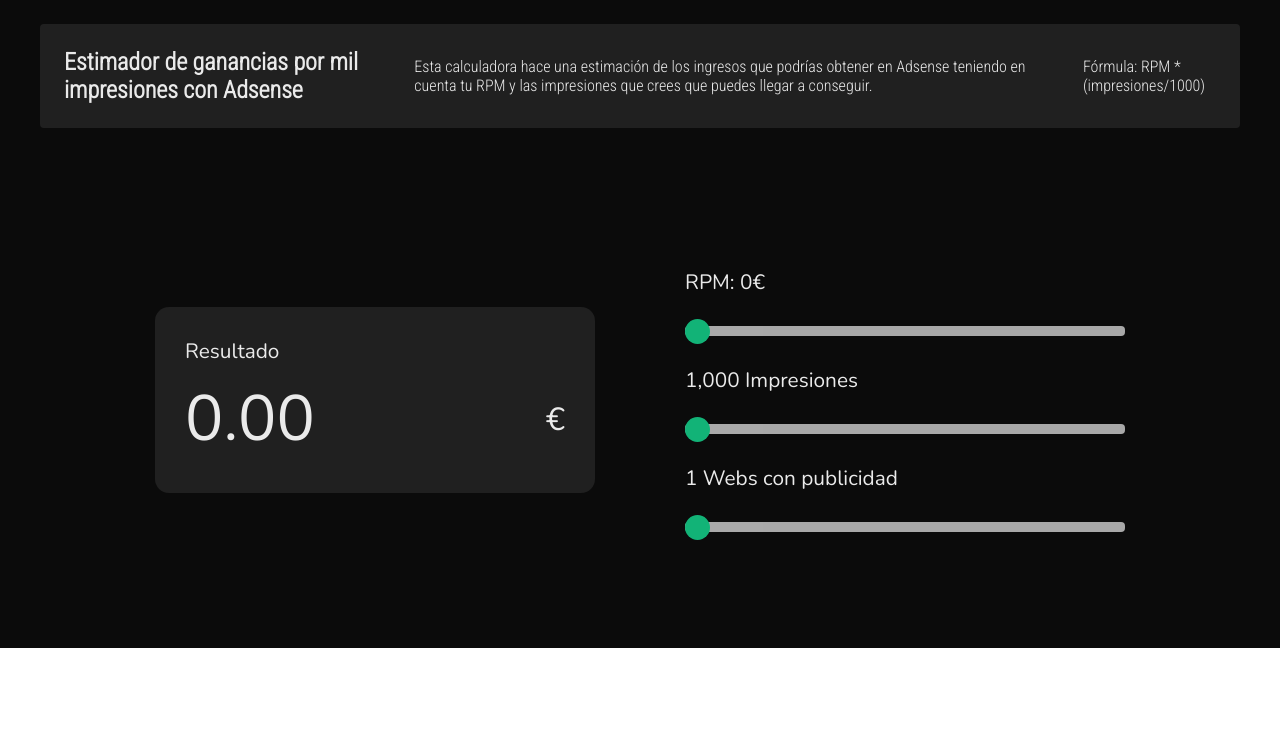
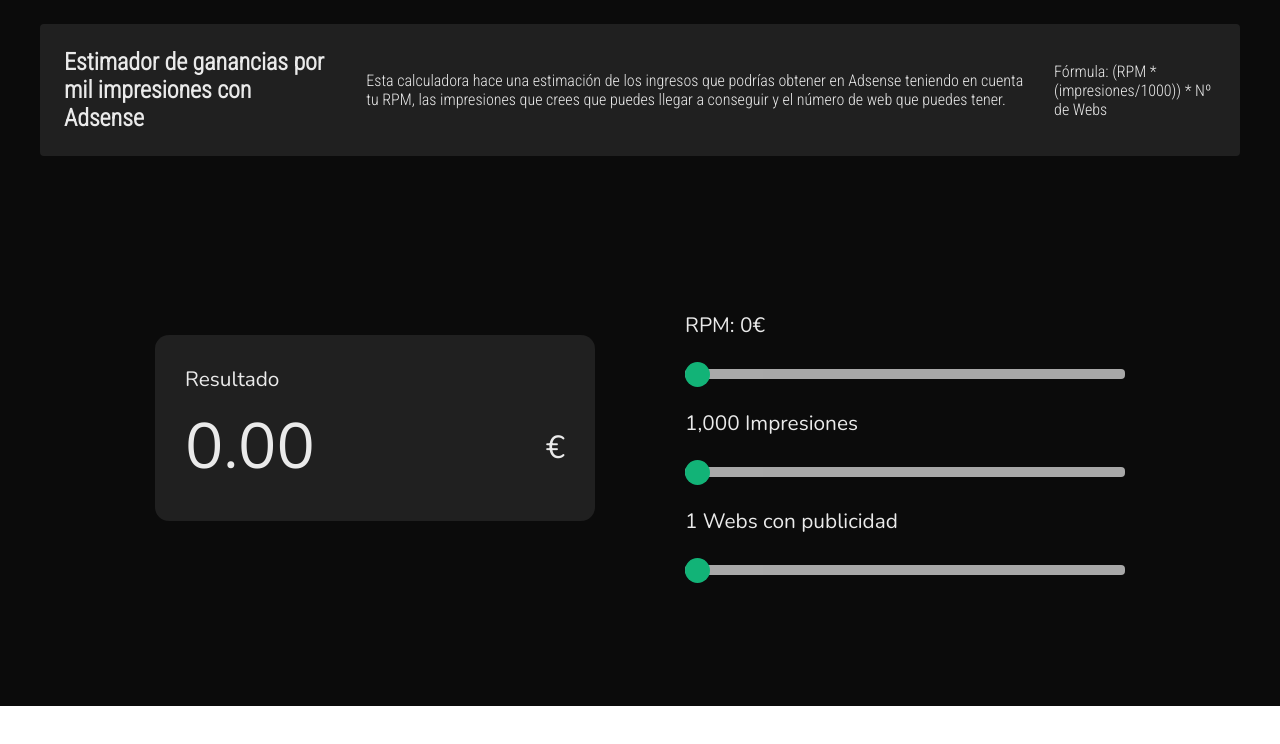
Before and after one commit to sanferar/adsense-calculator, a Next.js app: page / in a window 1280 px wide. Shown: the top 744 px of the page. Built offline with nearby package versions, Linux system fonts and the light colour scheme.

Commit message:
mejoras diseño

```diff
--- a/pages/index.js
+++ b/pages/index.js
@@ -10,8 +10,8 @@
   return (
     <>
       <Head>
-        <title>Create Next App</title>
-        <meta name="description" content="Generated by create next app" />
+        <title>Calculadora publicidad Adsense</title>
+        <meta name="description" content="Desarrollado por Sanferar" />
         <meta name="viewport" content="width=device-width, initial-scale=1" />
         <link rel="icon" href="/favicon.ico" />
       </Head>
--- a/src/componentes/contenedorInfo.jsx
+++ b/src/componentes/contenedorInfo.jsx
@@ -14,10 +14,10 @@
         Estimador de ganancias por mil impresiones con Adsense
       </h2>
       <p>
-        Esta calculadora hace una estimación de los ingresos que podrías obtener en Adsense teniendo en cuenta tu RPM y las impresiones que crees que puedes llegar a conseguir.
+        Esta calculadora hace una estimación de los ingresos que podrías obtener en Adsense teniendo en cuenta tu RPM, las impresiones que crees que puedes llegar a conseguir y el número de web que puedes tener.
       </p>
       <p>
-        Fórmula: RPM * (impresiones/1000)
+        Fórmula: (RPM * (impresiones/1000)) * Nº de Webs
       </p>
     </div>
   )
--- a/src/componentes/input-number.jsx
+++ b/src/componentes/input-number.jsx
@@ -8,7 +8,7 @@
         className='slider'
         type="range"
         min="0"
-        max="1"
+        max="2"
         step="0.2"
         value={valorSeleccionado}
         onChange={handleValorChange}
--- a/styles/globals.css
+++ b/styles/globals.css
@@ -84,6 +84,7 @@
   width: 500px;
   height: 400px;
   padding: 30px;
+  margin-bottom: 30px;
   gap:30px;
   font-size: 1.3rem;
 
@@ -317,6 +318,7 @@
     height: 200px;
     gap:30px;
     font-size: 1.3rem;
+    margin-bottom: 60px;
   }
 
   .contenedor__padre__result{
```
